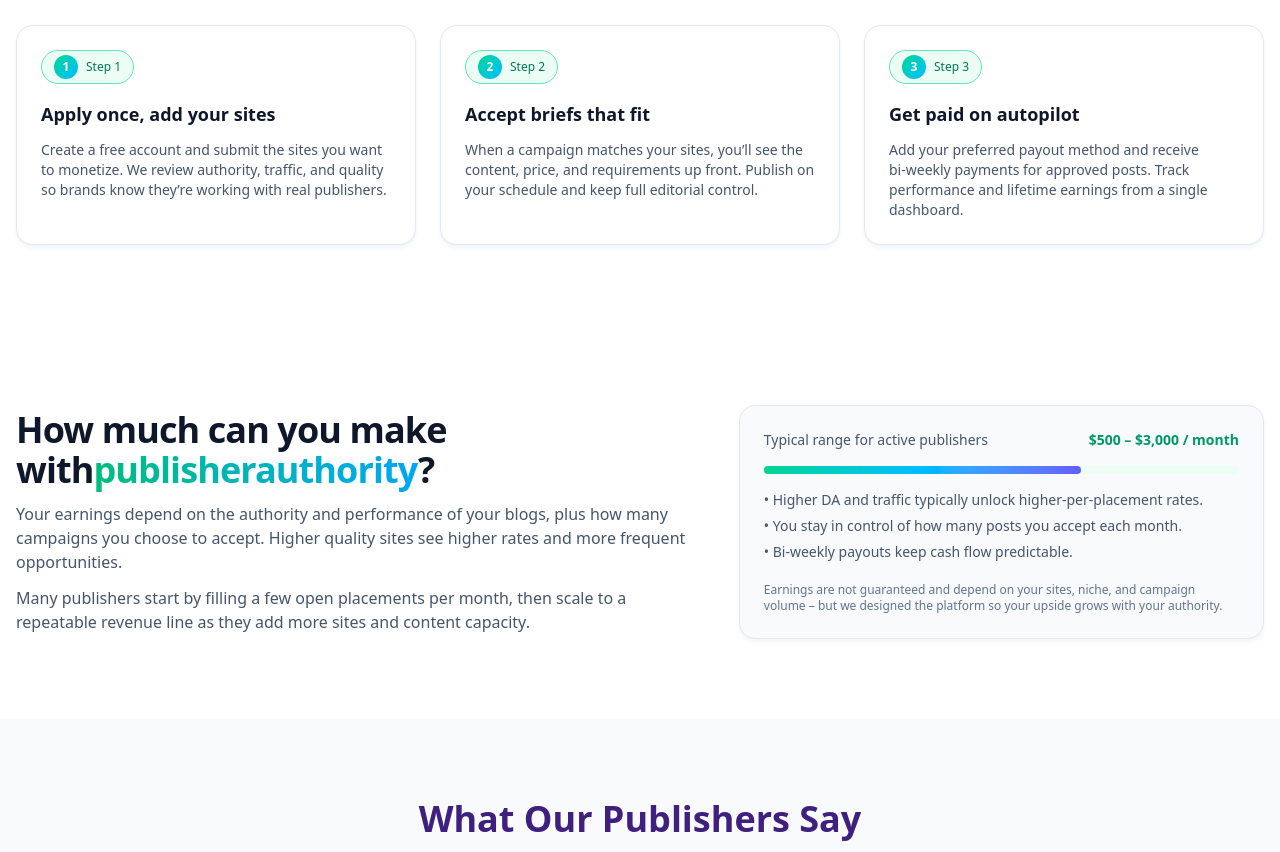
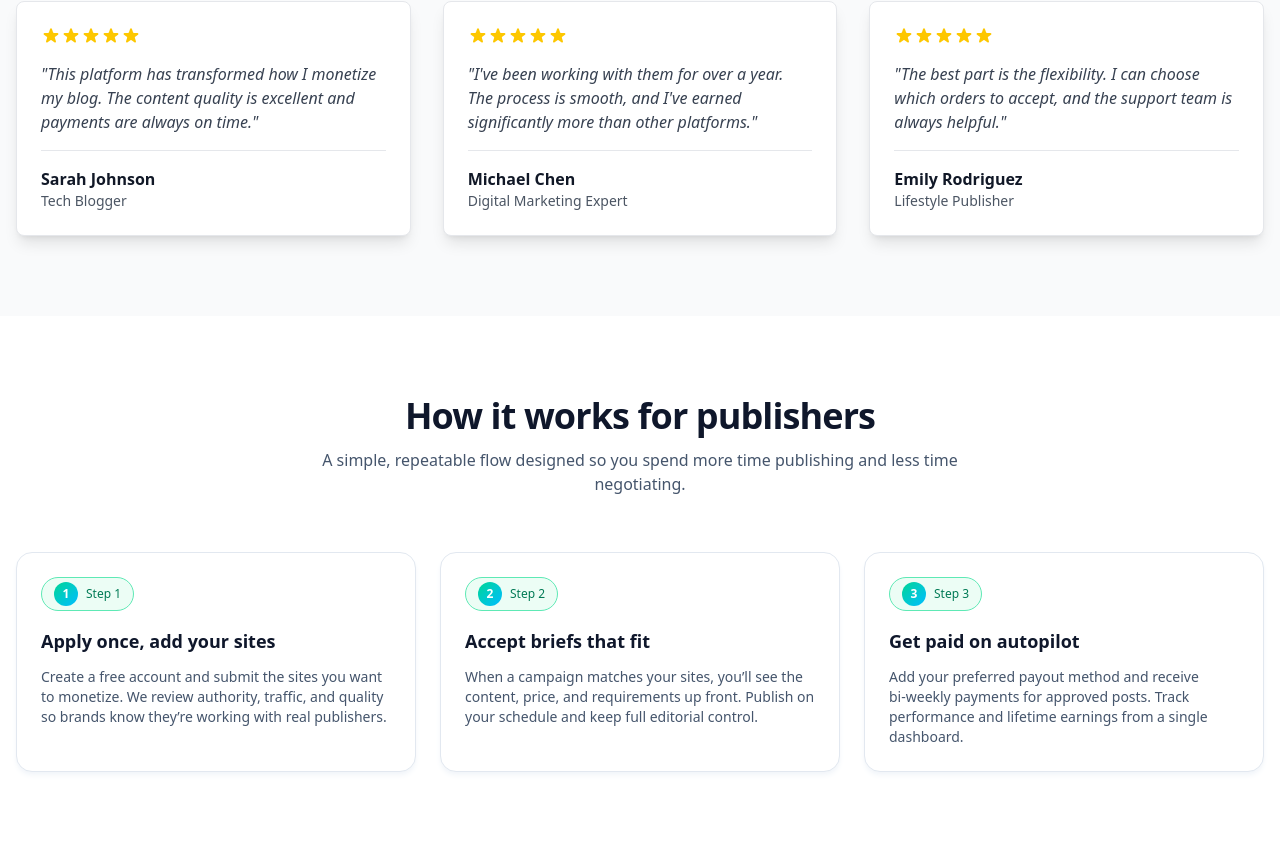
Before and after one commit to ESRAILHAQUE/publisherauthority-frontend, a Next.js app: page / in a window 1280 px wide. Shown: the part 1928-2780 px from the top of the page. Built offline with nearby package versions, Linux system fonts and the light colour scheme.

Commit message:
Reorder homepage sections: Move 'Your blog, amplified' to 3rd section before 'What Our Publishers Say'

```diff
--- a/app/page.tsx
+++ b/app/page.tsx
@@ -19,9 +19,9 @@ export default function HomePage() {
       <HeroSection />
       <WhatIsContentManagerSection />
       <BlogAmplifiedSection />
+      <TestimonialsSection />
       <HowItWorksSection />
       <HowMuchCanYouMakeSection />
-      <TestimonialsSection />
       <StartEarningTodaySection />
       <FAQSection />
       <Footer />
```
